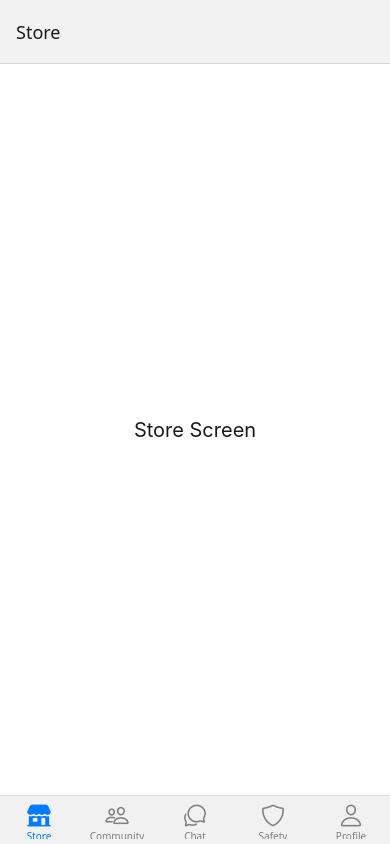
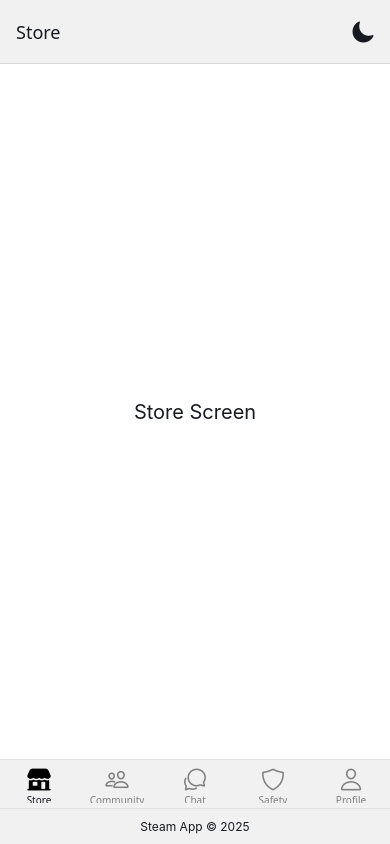
Before and after one commit to bslnv/MobileLabsRN2025, a React Native app in the folder lab2/: screen / in a window 390 px wide. Built offline with nearby package versions, Linux system fonts and the light colour scheme.

Commit message:
Implement theme switching with persistence and add footer

```diff
--- a/lab2/App.js
+++ b/lab2/App.js
@@ -1,10 +1,11 @@
-import React, { useState } from 'react';
+import React, { useState, useEffect } from 'react';
 import { StatusBar } from 'expo-status-bar';
 import { ThemeProvider } from 'styled-components/native';
-
+import styled from 'styled-components/native';
 import { NavigationContainer, DefaultTheme, DarkTheme } from '@react-navigation/native';
 import { createBottomTabNavigator } from '@react-navigation/bottom-tabs';
 import { Ionicons } from '@expo/vector-icons';
+import AsyncStorage from '@react-native-async-storage/async-storage';
 
 import { lightTheme } from './theme/light';
 import { darkTheme } from './theme/dark';
@@ -17,50 +18,85 @@ import ProfileScreen from './screens/ProfileScreen';
 
 const Tab = createBottomTabNavigator();
 
+const FooterContainer = styled.View`
+  background-color: ${({ theme }) => theme.cardBackground};
+  padding: 10px;
+  align-items: center;
+  border-top-width: 1px;
+  border-top-color: ${({ theme }) => theme.mode === 'light' ? '#E0E0E0' : '#3a576e'};
+`;
+
+const FooterText = styled.Text`
+  color: ${({ theme }) => theme.text};
+  font-size: 12px;
+`;
+
+
 export default function App() {
   const [currentThemeMode, setCurrentThemeMode] = useState('light');
 
-  const appTheme = currentThemeMode === 'light' ? lightTheme : darkTheme;
+  useEffect(() => {
+    loadThemePreference();
+  }, []);
 
-  const navigationTheme = currentThemeMode === 'light' ?
+  const loadThemePreference = async () => {
+    try {
+      const savedTheme = await AsyncStorage.getItem('@theme');
+      if (savedTheme !== null) {
+        setCurrentThemeMode(savedTheme);
+      }
+    } catch (error) {
+      console.error('Failed to load theme from storage', error);
+    }
+  };
+
+  const toggleTheme = async () => {
+    const newThemeMode = currentThemeMode === 'light' ? 'dark' : 'light';
+    setCurrentThemeMode(newThemeMode);
+    try {
+      await AsyncStorage.setItem('@theme', newThemeMode);
+    } catch (error) {
+      console.error('Failed to save theme to storage', error);
+    }
+  };
+
+  const appTheme = currentThemeMode === 'light' ? { ...lightTheme, mode: 'light' } : { ...darkTheme, mode: 'dark' };
+
+  const navigationThemeConfig = currentThemeMode === 'light' ?
     {
       ...DefaultTheme,
       colors: {
         ...DefaultTheme.colors,
-        background: lightTheme.background,
-        card: lightTheme.cardBackground,
-        text: lightTheme.text,
+        background: appTheme.background,
+        card: appTheme.cardBackground,
+        text: appTheme.text,
+        primary: appTheme.accent,
       },
     } :
     {
       ...DarkTheme,
       colors: {
         ...DarkTheme.colors,
-        background: darkTheme.background,
-        card: darkTheme.cardBackground,
-        text: darkTheme.text,
+        background: appTheme.background,
+        card: appTheme.cardBackground,
+        text: appTheme.text,
+        primary: appTheme.accent,
       },
     };
 
   return (
     <ThemeProvider theme={appTheme}>
-      <NavigationContainer theme={navigationTheme}>
+      <NavigationContainer theme={navigationThemeConfig}>
         <StatusBar style={currentThemeMode === 'light' ? 'dark' : 'light'} />
         <Tab.Navigator
           screenOptions={({ route }) => ({
             tabBarIcon: ({ focused, color, size }) => {
               let iconName;
-              if (route.name === 'Store') {
-                iconName = focused ? 'storefront' : 'storefront-outline';
-              } else if (route.name === 'Community') {
-                iconName = focused ? 'people' : 'people-outline';
-              } else if (route.name === 'Chat') {
-                iconName = focused ? 'chatbubbles' : 'chatbubbles-outline';
-              } else if (route.name === 'Safety') {
-                iconName = focused ? 'shield-checkmark' : 'shield-outline';
-              } else if (route.name === 'Profile') {
-                iconName = focused ? 'person' : 'person-outline';
-              }
+              if (route.name === 'Store') iconName = focused ? 'storefront' : 'storefront-outline';
+              else if (route.name === 'Community') iconName = focused ? 'people' : 'people-outline';
+              else if (route.name === 'Chat') iconName = focused ? 'chatbubbles' : 'chatbubbles-outline';
+              else if (route.name === 'Safety') iconName = focused ? 'shield-checkmark' : 'shield-outline';
+              else if (route.name === 'Profile') iconName = focused ? 'person' : 'person-outline';
               return <Ionicons name={iconName} size={size} color={color} />;
             },
             tabBarActiveTintColor: appTheme.accent,
@@ -73,6 +109,15 @@ export default function App() {
               backgroundColor: appTheme.cardBackground,
             },
             headerTintColor: appTheme.text,
+            headerRight: () => (
+              <Ionicons
+                name={currentThemeMode === 'light' ? "moon" : "sunny"}
+                size={24}
+                color={appTheme.text}
+                style={{ marginRight: 15 }}
+                onPress={toggleTheme}
+              />
+            ),
           })}
         >
           <Tab.Screen name="Store" component={StoreScreen} />
@@ -81,6 +126,9 @@ export default function App() {
           <Tab.Screen name="Safety" component={SafetyScreen} />
           <Tab.Screen name="Profile" component={ProfileScreen} />
         </Tab.Navigator>
+        <FooterContainer>
+          <FooterText>Steam App © 2025</FooterText>
+        </FooterContainer>
       </NavigationContainer>
     </ThemeProvider>
   );
--- a/lab2/package.json
+++ b/lab2/package.json
@@ -15,9 +15,9 @@
     "@react-navigation/bottom-tabs": "^7.3.14",
     "@react-navigation/native": "^7.1.10",
     "expo": "~53.0.9",
-    "expo-status-bar": "~2.2.3",
-    "react": "^19.1.0",
-    "react-dom": "^19.1.0",
+    "expo-status-bar": "~1.12.1",
+    "react": "19.0.0",
+    "react-dom": "19.0.0",
     "react-native": "0.79.2",
     "styled-components": "^6.1.18"
   },
```
Also changed, not shown: 1 other file (tests, documents, lock files or other folders).
